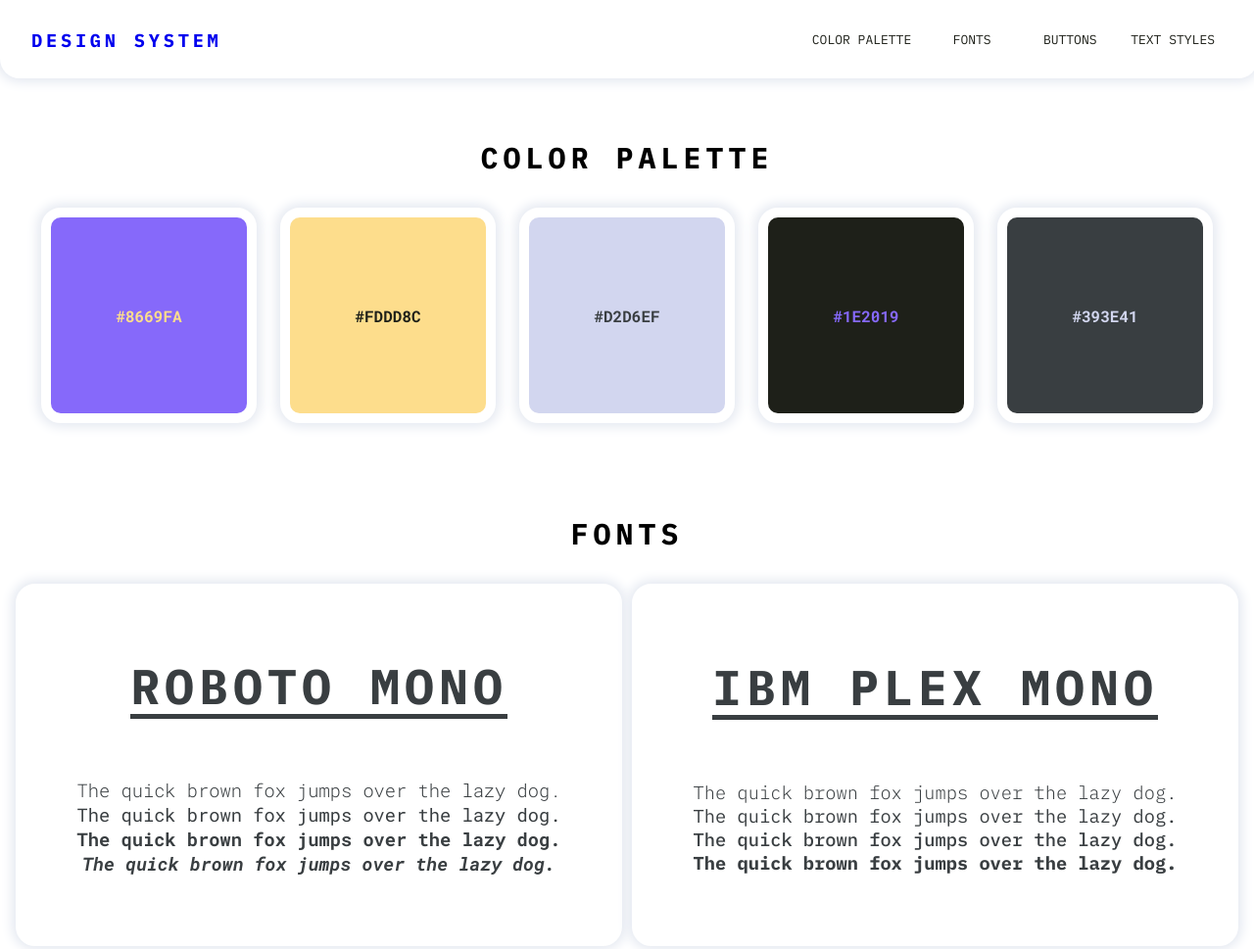
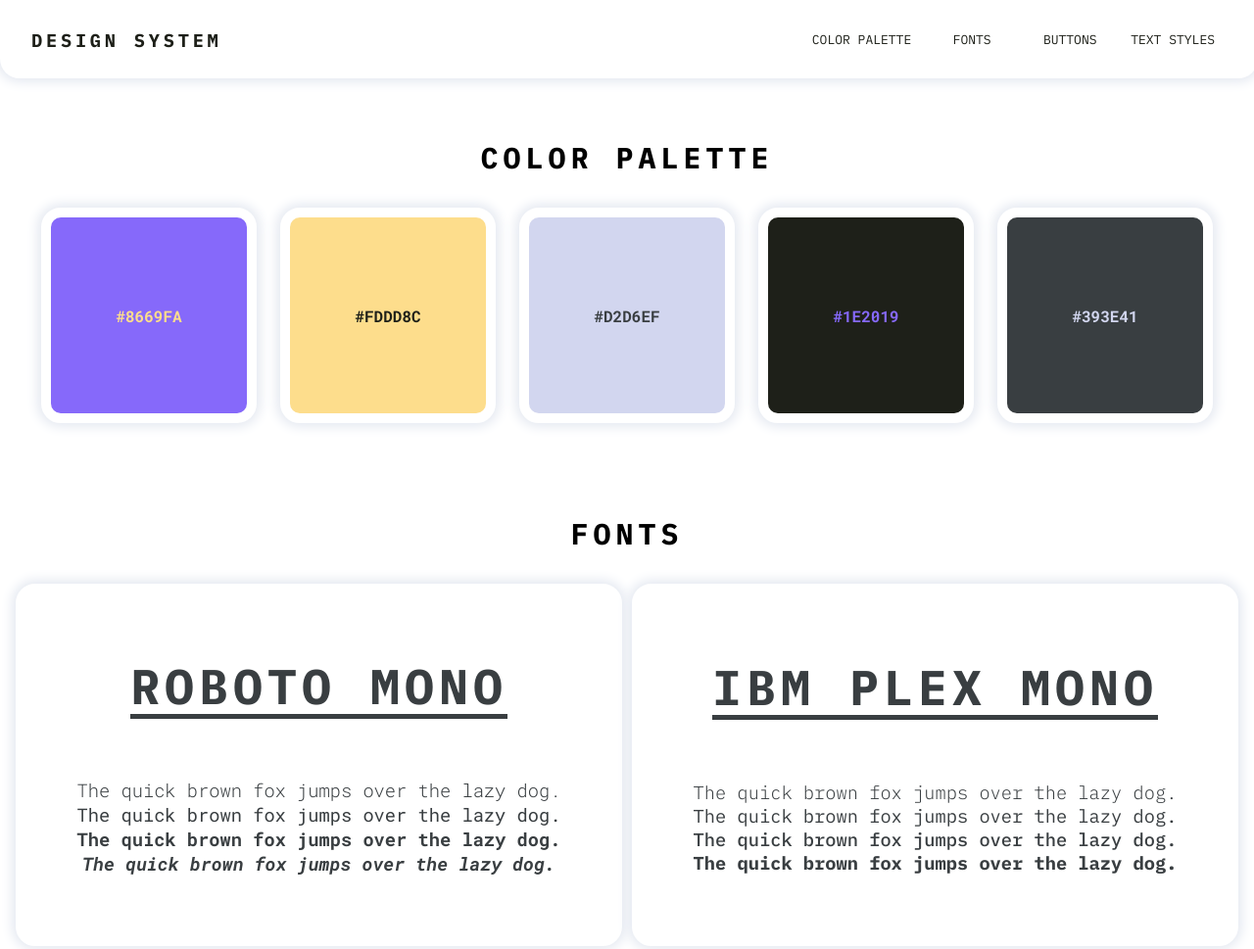
Before and after one commit to Aerglonus/Codecademy, a plain HTML site: page index.html in a window 1280 px wide. Shown: the top 969 px of the page at 98% size. Drawn offline with Linux system fonts and the light colour scheme.

Commit message:
fix logo color

```diff
--- a/style.css
+++ b/style.css
@@ -59,7 +59,7 @@ h1 {
 }
 
 .logo a {
-
+    color: #1E2019;
     text-decoration: none;
 }
 
```
